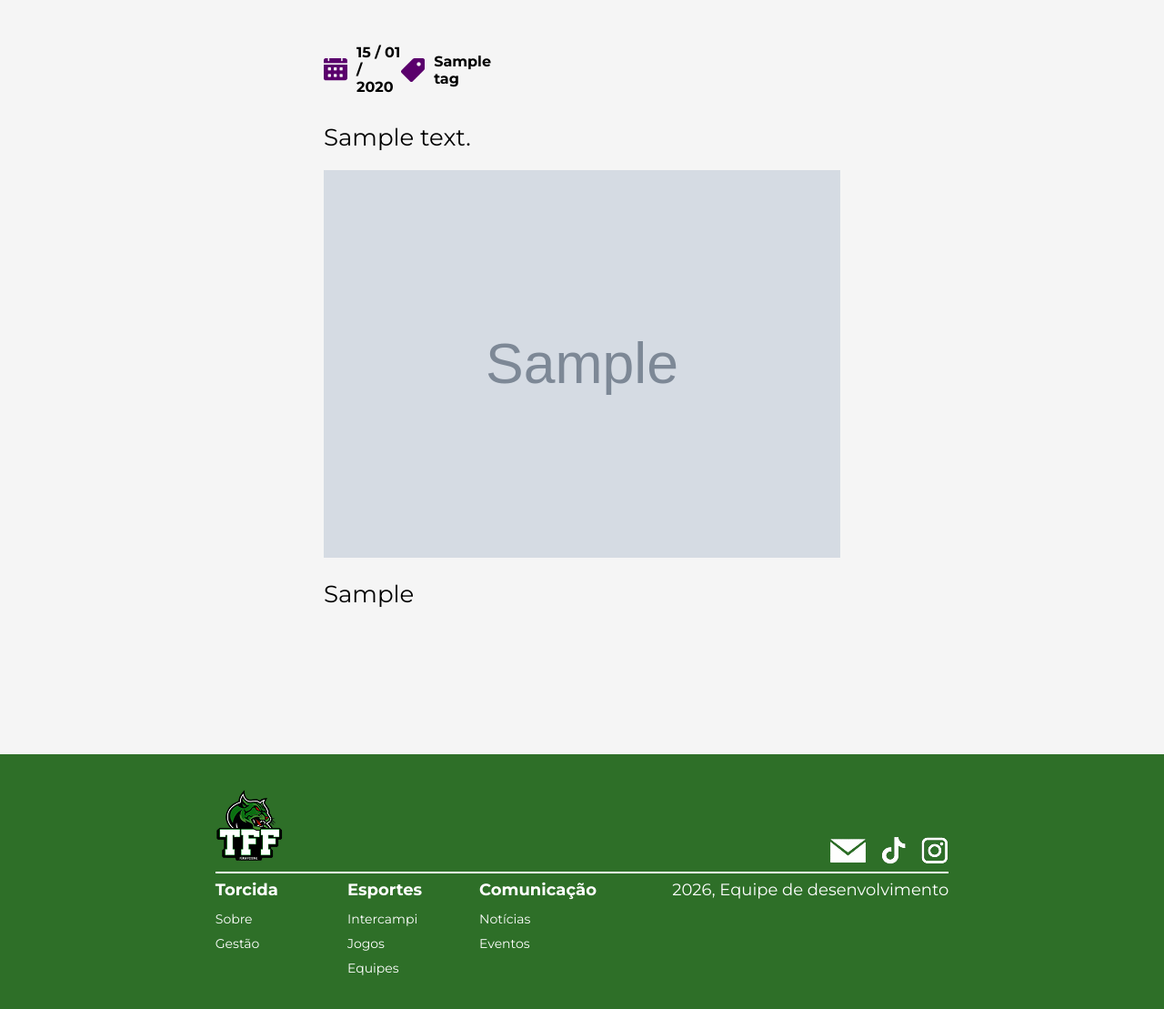
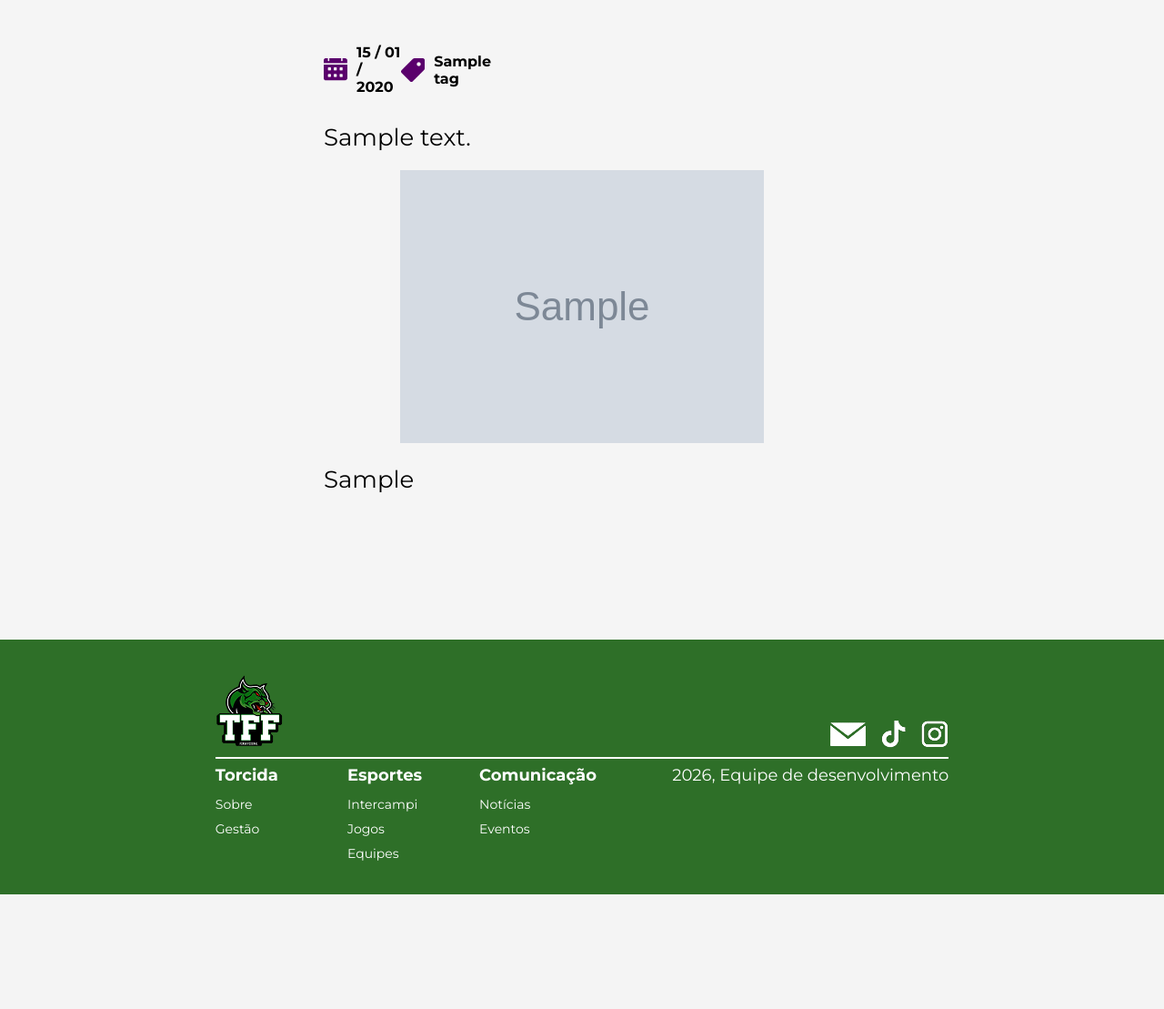
Before and after one commit to ViniciusC-Moura/site-tff, a Django app: page /noticias/1 in a window 1280 px wide. Shown: the part 168-1277 px from the top of the page at 91% size. After the commit the page ends 1151 px from the top, so only its background shows below. Run offline with Django 5.2, Linux system fonts and the light colour scheme; tables that the repository leaves empty hold one stand-in row (values such as "Sample post"); grey boxes marked "Sample" are stand-in pictures.

Commit message:
Ajuste no tamanho da imagem de noticia e ancoras no footer

```diff
--- a/src/core/static/css/noticia.css
+++ b/src/core/static/css/noticia.css
@@ -62,8 +62,13 @@ main {
     gap: 20px;
 }
 
+figure {
+    align-self: center;
+}
+
 figure img{
-    width: 100% ;
+    width: 100%;
+    max-height: 700px;
 }
 
 .noticia-descricao, .noticia-conteudo {
--- a/src/core/templates/base.html
+++ b/src/core/templates/base.html
@@ -58,9 +58,15 @@
             <img class="logo_tff_footer" src="{% static 'imagens/Logo.png' %}" alt="Logo TFF">
 
             <div class="icones">
-                <img src="{% static 'imagens/email.png' %}" alt="Email">
-                <img src="{% static 'imagens/tik_tok.png' %}" alt="TikTok">
-                <img src="{% static 'imagens/instagram.png' %}" alt="Instagram">
+                <a href="mailto:contato@tff.com">
+                    <img src="{% static 'imagens/email.png' %}" alt="Email">
+                </a>
+                <a href="https://www.tiktok.com/@torcidafuriafederal" target="_blank">
+                    <img src="{% static 'imagens/tik_tok.png' %}" alt="TikTok">
+                </a>
+                <a href="https://www.instagram.com/torcidafuriafederal/" target="_blank">
+                    <img src="{% static 'imagens/instagram.png' %}" alt="Instagram">
+                </a>
             </div>
         </div>
 
```
